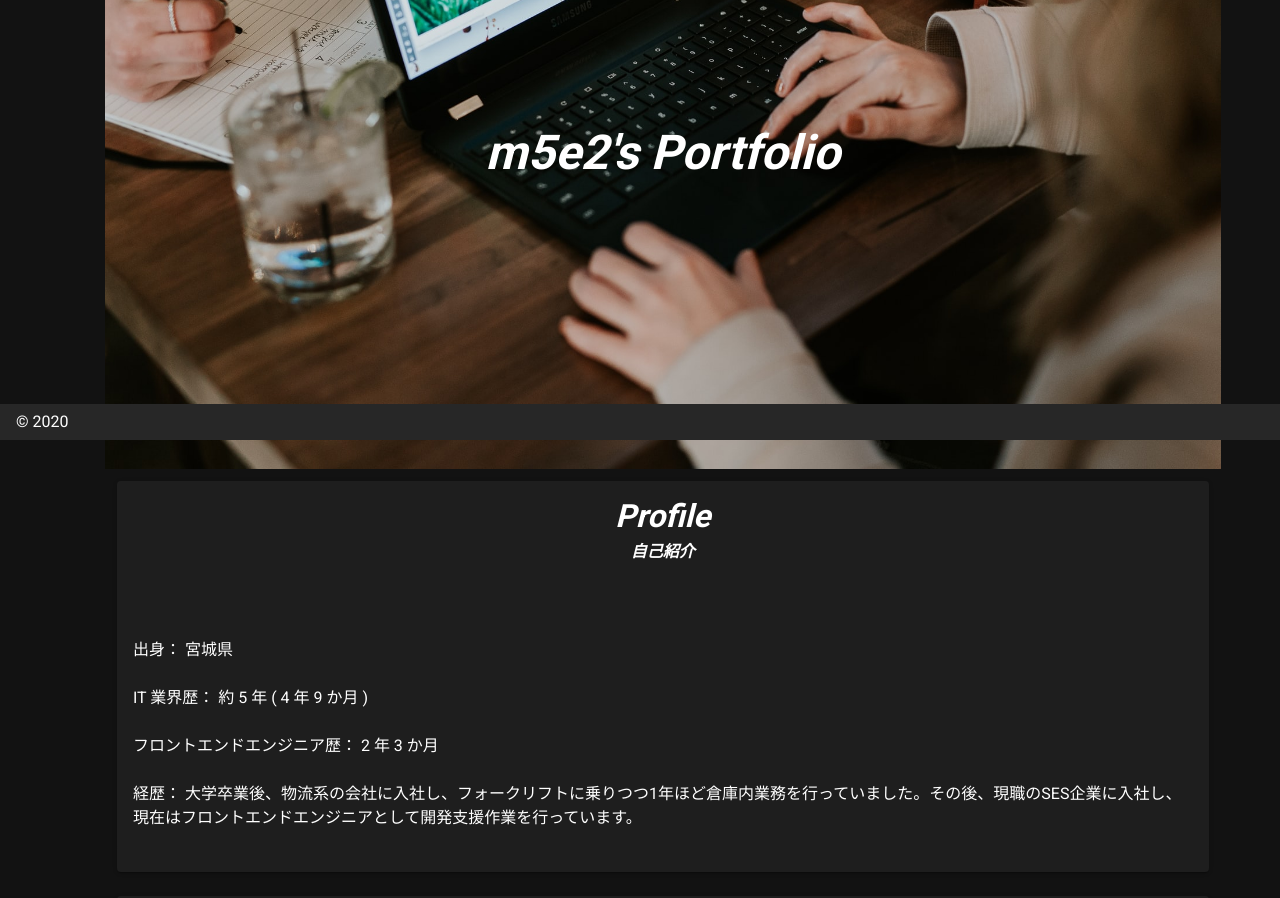
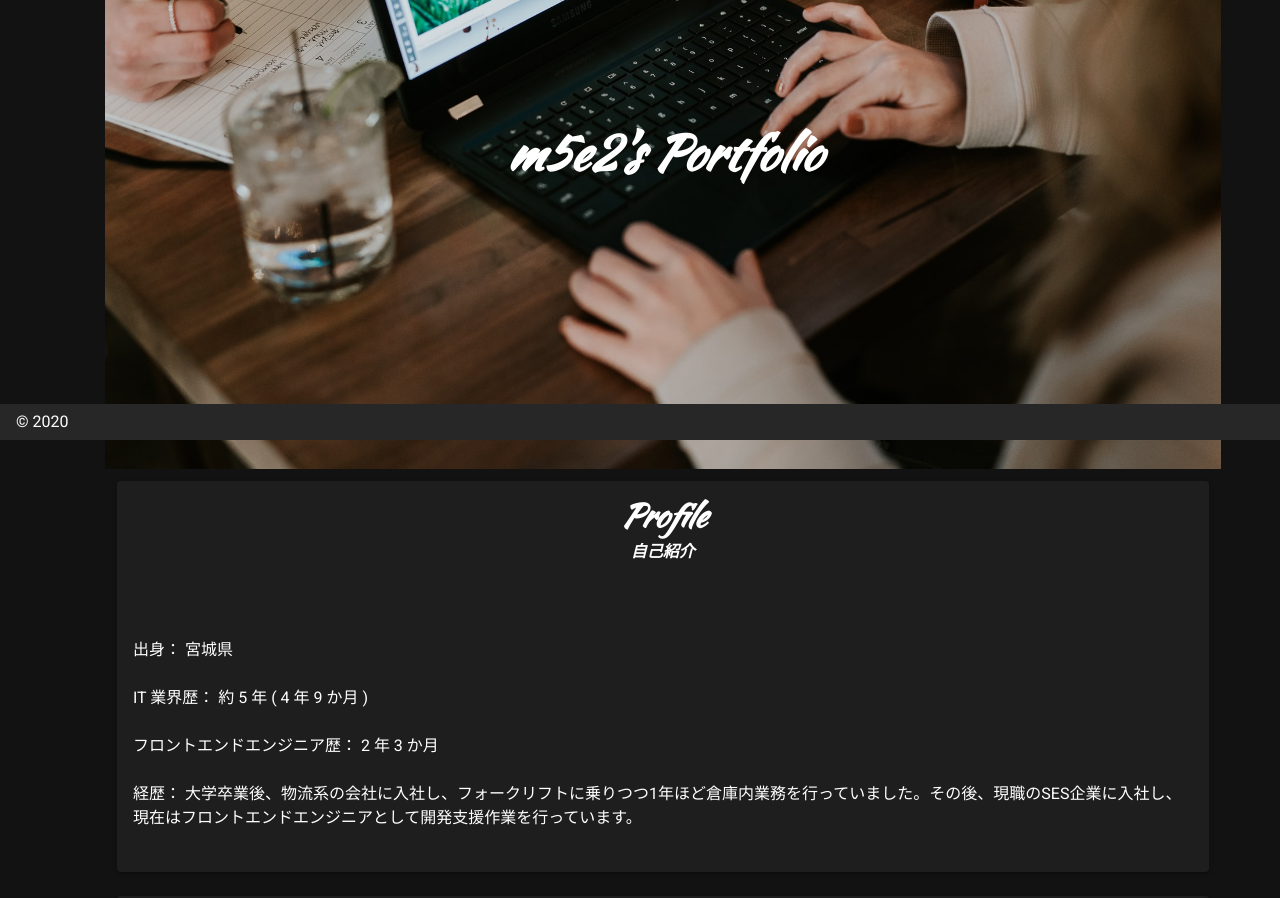
Before and after one commit to m5e2/Self-Introduction, a Nuxt app: page / in a window 1280 px wide. Shown: the part 360-1258 px from the top of the page. Built offline with nearby package versions, Linux system fonts and the light colour scheme.

Commit message:
Update index.vue

```diff
--- /dev/null
+++ b/assets/css/style.scss
@@ -0,0 +1,4 @@
+@font-face {
+  font-family: "Kaushan-Script";
+  src: url("../fonts/KaushanScript-Regular.ttf") format("truetype");
+}
--- a/nuxt.config.js
+++ b/nuxt.config.js
@@ -44,7 +44,7 @@ export default {
   /*
    ** Global CSS
    */
-  css: [],
+  css: [{ src: "~assets/css/style.scss" }],
   /*
    ** Plugins to load before mounting the App
    */
--- a/pages/index.vue
+++ b/pages/index.vue
@@ -3,11 +3,11 @@
     <v-row>
       <div class="image-container display-2">
         <img class="image" src="../images/top-image.jpg" />
-        <p class="font-italic font-weight-bold">m5e2's Portfolio</p>
+        <p class="page-title font-italic font-weight-bold">m5e2's Portfolio</p>
       </div>
       <v-col class="text-center">
         <v-card id="profile" class="profile">
-          <h1 class="font-italic font-weight-bold">Profile</h1>
+          <h1 class="colum-title font-italic font-weight-bold">Profile</h1>
           <h4 class="colum-title-ja font-italic font-weight-bold">自己紹介</h4>
           <v-list shaped>
             <v-list-item v-for="(list, i) in profileLists" :key="i">
@@ -20,7 +20,9 @@
       </v-col>
       <v-col class="text-center" cols="12">
         <v-card id="currentWork">
-          <h1 class="font-italic font-weight-bold">Current work content</h1>
+          <h1 class="colum-title font-italic font-weight-bold">
+            Current work content
+          </h1>
           <h4 class="colum-title-ja font-italic font-weight-bold">
             現在の仕事内容
           </h4>
@@ -53,7 +55,7 @@
       </v-col>
       <v-col class="text-center" cols="12">
         <v-card id="skill" class="skill">
-          <h1 class="font-italic font-weight-bold">Skill</h1>
+          <h1 class="colum-title font-italic font-weight-bold">Skill</h1>
           <h4 class="colum-title-ja">スキル</h4>
           <v-row cols="12">
             <v-col class="text-center skill-content" cols="6">
@@ -97,7 +99,7 @@
       </v-col>
       <v-col class="text-center" cols="12">
         <v-card id="works" class="work">
-          <h1 class="font-italic font-weight-bold">Works</h1>
+          <h1 class="colum-title font-italic font-weight-bold">Works</h1>
           <h4 class="colum-title-ja">製作物</h4>
           <v-row cols="12">
             <v-col class="skill-content" cols="6">
@@ -204,6 +206,10 @@ export default {
 };
 </script>
 <style scoped>
+.page-title {
+  font-family: "Kaushan-Script", cursive;
+}
+
 .image-container {
   position: relative;
 }
@@ -227,6 +233,10 @@ export default {
   padding-bottom: 2%;
 }
 
+.colum-title {
+  font-family: "Kaushan-Script", cursive;
+}
+
 .colum-title-ja {
   padding-bottom: 5%;
 }
```
Also changed, not shown: assets/fonts/KaushanScript-Regular.ttf (added), 2 other files (tests, documents, lock files or other folders).
